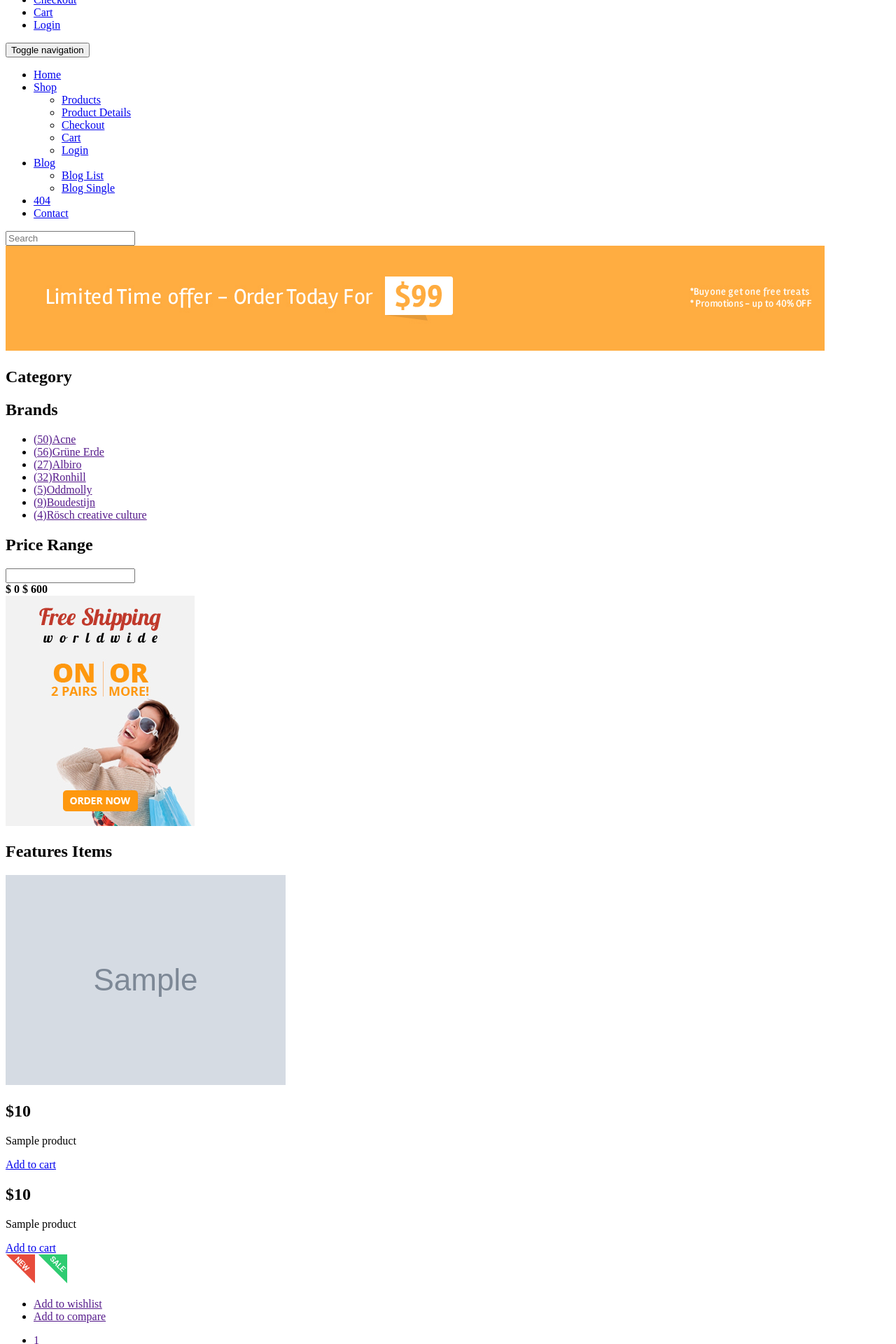
After one commit to alexey-ringo/yii2-shopping-cart, a Yii app: template frontend/views/category/view.php in a window 1280 px wide. The commit adds this page. Shown: the part 440-2360 px from the top of the page at 70% size. Run offline with PHP 8.4 and a stand-in for Yii, Linux system fonts and the light colour scheme; the template is opened without the code that fills it: most values are stand-ins (such as "Sample title", 1, 10 or a date in 2020); grey boxes marked "Sample" are stand-in pictures; data that the repository does not hold is empty; some libraries are stand-ins or nearby versions.

Commit message:
show Products for selected Category

```diff
--- /dev/null
+++ b/frontend/views/category/view.php
@@ -0,0 +1,119 @@
+<?php
+
+/* @var $this yii\web\View */
+
+use frontend\components\MenuWidget;
+use yii\helpers\Html;
+
+$this->title = 'My Yii Application';
+?>
+
+    <section id="advertisement">
+		<div class="container">
+			<img src="/eshopper/images/shop/advertisement.jpg" alt="" />
+		</div>
+	</section>
+
+	<section>
+		<div class="container">
+			<div class="row">
+				<div class="col-sm-3">
+					<div class="left-sidebar">
+						<h2>Category</h2>
+
+						<ul class="catalog category-products">
+							<?= MenuWidget::widget(['tpl' => 'menu']); ?>
+						</ul>
+
+						<div class="brands_products"><!--brands_products-->
+							<h2>Brands</h2>
+							<div class="brands-name">
+								<ul class="nav nav-pills nav-stacked">
+									<li><a href=""> <span class="pull-right">(50)</span>Acne</a></li>
+									<li><a href=""> <span class="pull-right">(56)</span>Grüne Erde</a></li>
+									<li><a href=""> <span class="pull-right">(27)</span>Albiro</a></li>
+									<li><a href=""> <span class="pull-right">(32)</span>Ronhill</a></li>
+									<li><a href=""> <span class="pull-right">(5)</span>Oddmolly</a></li>
+									<li><a href=""> <span class="pull-right">(9)</span>Boudestijn</a></li>
+									<li><a href=""> <span class="pull-right">(4)</span>Rösch creative culture</a></li>
+								</ul>
+							</div>
+						</div><!--/brands_products-->
+
+						<div class="price-range"><!--price-range-->
+							<h2>Price Range</h2>
+							<div class="well">
+								 <input type="text" class="span2" value="" data-slider-min="0" data-slider-max="600" data-slider-step="5" data-slider-value="[250,450]" id="sl2" ><br />
+								 <b>$ 0</b> <b class="pull-right">$ 600</b>
+							</div>
+						</div><!--/price-range-->
+
+						<div class="shipping text-center"><!--shipping-->
+							<img src="images/home/shipping.jpg" alt="" />
+						</div><!--/shipping-->
+
+					</div>
+				</div>
+
+				<div class="col-sm-9 padding-right">
+					<div class="features_items"><!--features_items-->
+						<h2 class="title text-center">Features Items</h2>
+
+						<?php if(!empty($products)): ?>
+
+						<?php $i = 0; foreach($products as $product): ?>
+
+						<div class="col-sm-4">
+							<div class="product-image-wrapper">
+								<div class="single-products">
+									<div class="productinfo text-center">
+										<?= Html::img("@web/eshopper/images/products/{$product->img}", ['alt' => $product->name]); ?>
+										<h2>$<?= $product->price ?></h2>
+										<p><?= $product->name ?></p>
+										<a href="#" class="btn btn-default add-to-cart"><i class="fa fa-shopping-cart"></i>Add to cart</a>
+									</div>
+									<div class="product-overlay">
+										<div class="overlay-content">
+											<h2>$<?= $product->price ?></h2>
+											<p><?= $product->name ?></p>
+											<a href="#" class="btn btn-default add-to-cart"><i class="fa fa-shopping-cart"></i>Add to cart</a>
+										</div>
+									</div>
+									<?php if($product->new) : ?>
+										<?= Html::img("@web/eshopper/images/home/new.png", ['alt' => 'Новинка', 'class' => 'new']); ?>
+									<?php endif; ?>
+									<?php if($product->sale) : ?>
+										<?= Html::img("@web/eshopper/images/home/sale.png", ['alt' => 'Распродажа', 'class' => 'new']); ?>
+									<?php endif; ?>
+								</div>
+								<div class="choose">
+									<ul class="nav nav-pills nav-justified">
+										<li><a href=""><i class="fa fa-plus-square"></i>Add to wishlist</a></li>
+										<li><a href=""><i class="fa fa-plus-square"></i>Add to compare</a></li>
+									</ul>
+								</div>
+							</div>
+						</div>
+
+						<?php $i++; ?>
+						<?php if($i % 3 == 0): ?>
+							<div class="clearfix"></div>
+						<?php endif; ?>
+						<?php endforeach; ?>
+
+						<?php else: ?>
+						    <h2>Здесь товаров пока нет...</h2>
+						<?php endif; ?>
+
+						<div class="clearfix"></div>
+						<ul class="pagination">
+							<li class="active"><a href="">1</a></li>
+							<li><a href="">2</a></li>
+							<li><a href="">3</a></li>
+							<li><a href="">&raquo;</a></li>
+						</ul>
+					</div><!--features_items-->
+				</div>
+			</div>
+		</div>
+	</section>
```
Also changed, not shown: frontend/controllers/CategoryController.php (+7 -1 lines), frontend/views/category/index.php (indentation only).
